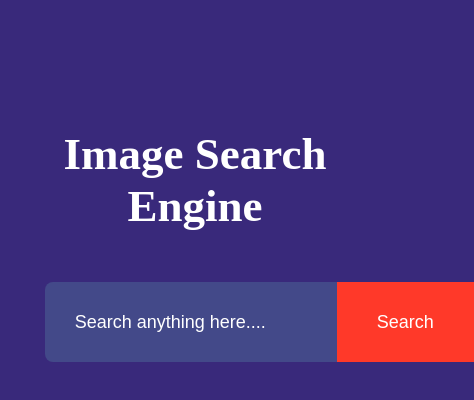
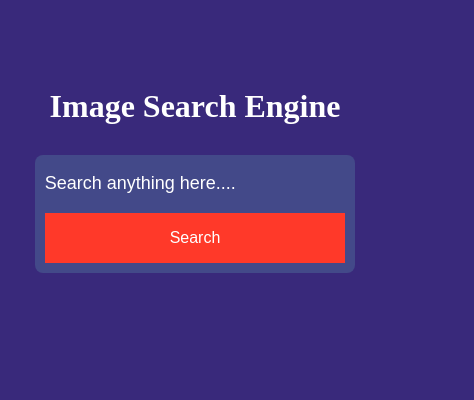
Before and after one commit to 9392400/imageSearch, a plain HTML site: page index.html in a window 390 px wide. Shown: the whole page, 474 px wide, since content can reach past the window. Drawn offline with Linux system fonts and the light colour scheme.

Commit message:
second commit

```diff
--- a/style.css
+++ b/style.css
@@ -53,12 +53,35 @@ form button{
   margin:20px auto 100px;
   display:none;
 }
+@media (max-width: 600px) {
+  h1 {
+    font-size: 32px;
+    margin: 60px auto 30px;
+  }
 
+  form {
+    flex-direction: column;
+    height: auto;
+    padding: 10px;
+  }
 
-#search-result {
-  display: grid;
-  grid-template-columns: repeat(auto-fit, minmax(220px, 1fr));
-  gap: 20px;
-  margin-top: 20px;
-  padding: 0 10px;
+  form input {
+    width: 100%;
+    padding: 10px;
+    font-size: 16px;
+    height: 50px;
+  }
+
+  form button {
+    width: 100%;
+    padding: 10px;
+    font-size: 16px;
+    margin-top: 10px;
+    height: 50px;
+  }
+
+  #show-more-btn {
+    width: 100%;
+    text-align: center;
+  }
 }
```
